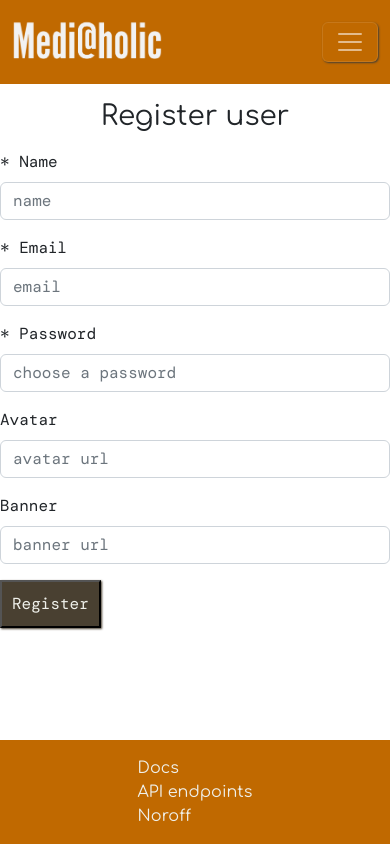
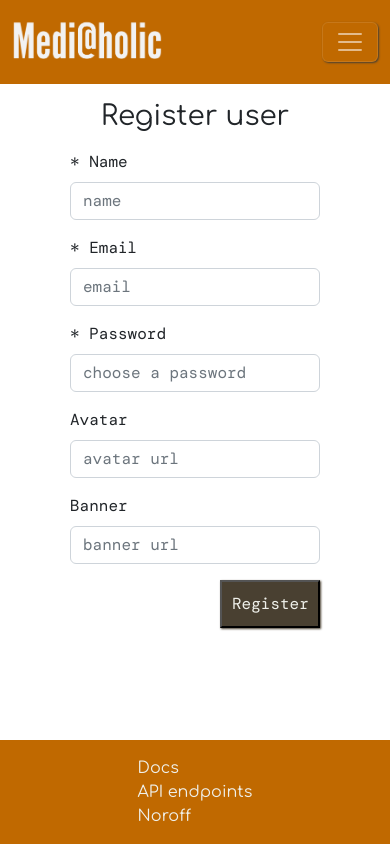
Before and after one commit to Noroff-FEU-Assignments/project-exam-2-smselnes, a React (Create React App) app: page /register in a window 390 px wide. Built offline with nearby package versions, Linux system fonts and the light colour scheme; a web font is replaced by a local one.

Commit message:
register page responsive

```diff
--- a/src/components/register/RegisterUserForm.jsx
+++ b/src/components/register/RegisterUserForm.jsx
@@ -79,7 +79,10 @@ export default function RegisterUserForm() {
     <>
       <h1 className="text-center m-3">Register user</h1>
 
-      <Form onSubmit={handleSubmit(registerFormSubmit)}>
+      <Form
+        onSubmit={handleSubmit(registerFormSubmit)}
+        className="registerUserForm"
+      >
         <fieldset disabled={submitting}>
           {registerFormError && (
             <ErrorMessage>{registerFormError}</ErrorMessage>
@@ -139,7 +142,7 @@ export default function RegisterUserForm() {
             )}
           </Form.Group>
         </fieldset>
-        <button type="submit" className="button">
+        <button type="submit" className="registerUserForm__button mb-3">
           {submitting ? "Registering" : "Register"}
         </button>
       </Form>
--- a/src/scss/partials/_register.scss
+++ b/src/scss/partials/_register.scss
@@ -1,3 +1,17 @@
-.registerUser__form {
-  width: 90%;
+.registerUserForm {
+  width: 250px;
+  margin: auto;
+
+  &__button {
+    width: 100px;
+    margin-left: 60%;
+
+    @media (min-width: $smallScreen) {
+      margin-left: 75%;
+    }
+  }
+
+  @media (min-width: $smallScreen) {
+    width: 400px;
+  }
 }
```
